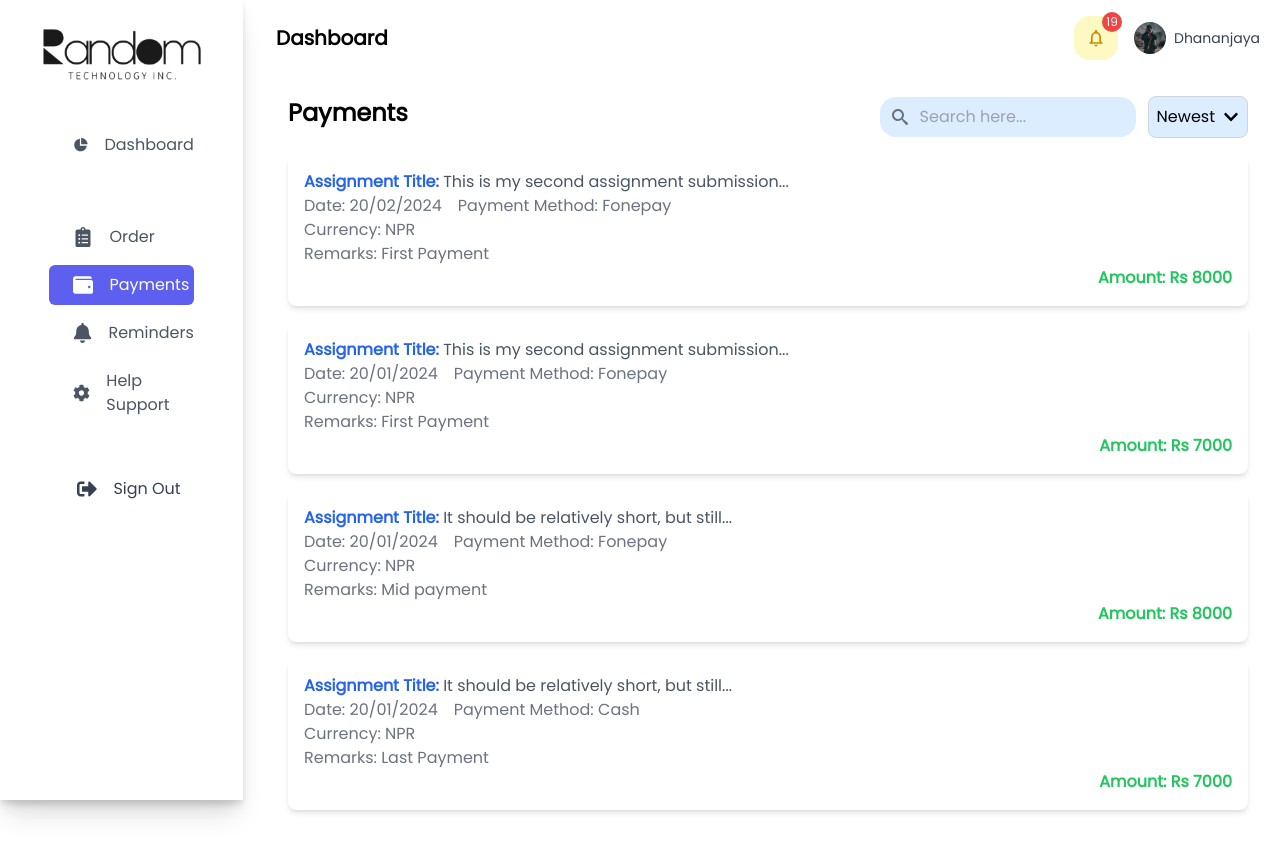
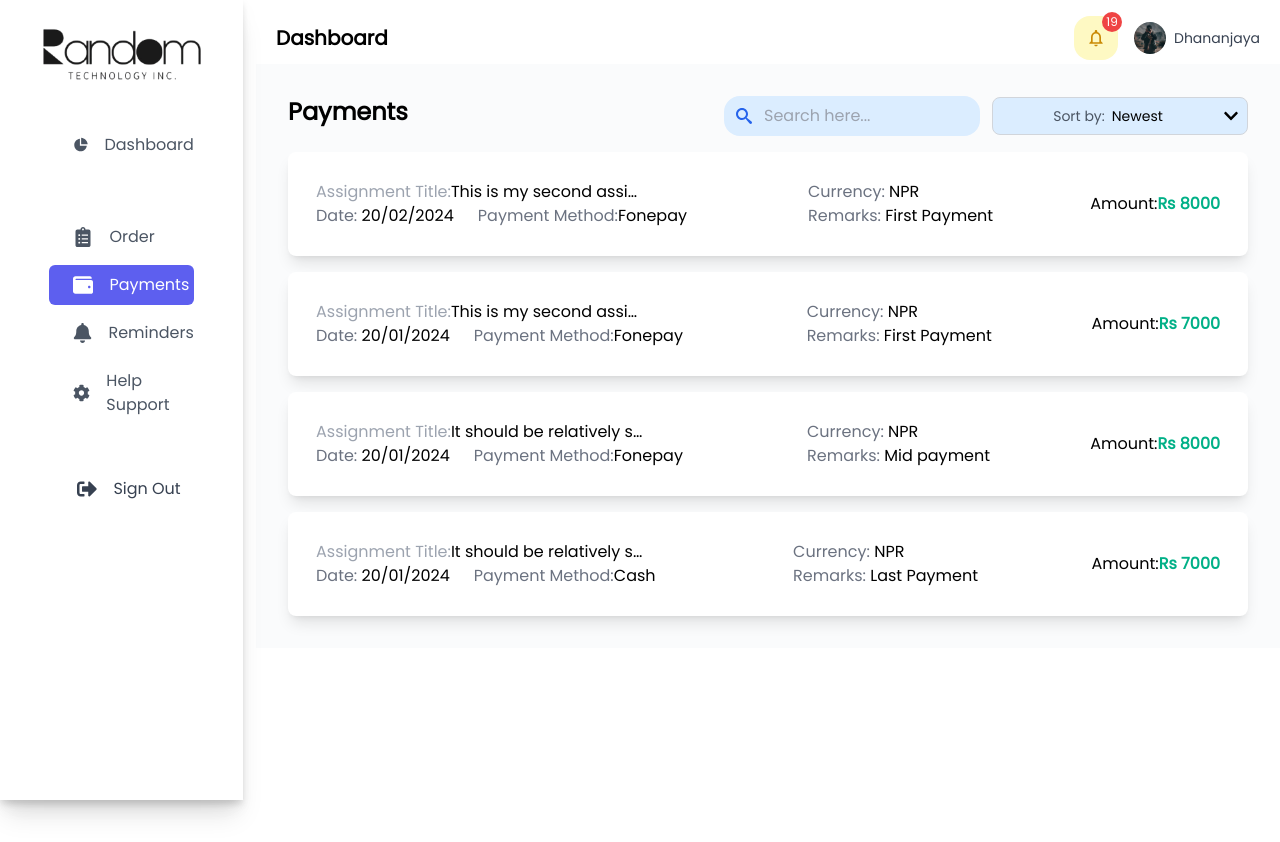
Before and after one commit to MilanPokharel1/AssignmentNepal, a React (Vite) app: page /client/payments in a window 1280 px wide. After the commit the page ends 800 px from the top, so only its background shows below. Built offline with nearby package versions, Linux system fonts and the light colour scheme.

Commit message:
updated ui fix

```diff
--- a/src/App.jsx
+++ b/src/App.jsx
@@ -5,6 +5,7 @@ import { BrowserRouter as Router, Route, Routes } from "react-router-dom";
 import Client from "./screens/client/Client";
 import ClientOrder from "./screens/client/Order/ClientOrder";
 import ClientPayments from "./screens/client/Payments/ClientPayments";
+import ClientReminders from "./screens/client/Reminders/ClientReminders";
 
 function App() {
   return (
@@ -15,6 +16,7 @@ function App() {
           <Route index element={<ClientDashboard />} />
           <Route path="orders" element={<ClientOrder />} />
           <Route path="payments" element={<ClientPayments />} />
+          <Route path="reminders" element={<ClientReminders />} />
         </Route>
         <Route path="/admin-dashboard" element={<AdminDashboard />} />
       </Routes>
--- a/src/screens/client/ClientComponents/SideNavbar.jsx
+++ b/src/screens/client/ClientComponents/SideNavbar.jsx
@@ -1,8 +1,7 @@
 import React, { useState } from "react";
 
 import { NavLink } from "react-router-dom";
-import { useNavigate } from 'react-router-dom';
-
+import { useNavigate } from "react-router-dom";
 
 import {
   FaClipboardList,
@@ -17,20 +16,17 @@ import { RiPieChart2Fill } from "react-icons/ri";
 const SideNavbar = () => {
   const navigate = useNavigate();
 
-
   const linkStyles =
     "flex items-center space-x-4 pl-6 text-gray-600 transition-all duration-300 ease-in-out py-2"; // Base link styles
   const activeLinkStyles = "bg-[#5d5fef] text-white rounded-md py-2"; // Styles for active link without enlargement
   const dashboardActiveStyles =
     "bg-[#5d5fef] text-white font-medium rounded-md py-2 text-xl transform scale-105"; // Enlarged style for Dashboard only
 
-
-
   const handleLogout = () => {
     // Clear the token from local storage
-    localStorage.removeItem('token');
+    localStorage.removeItem("token");
     // Navigate back to the login page
-    navigate('/');
+    navigate("/");
   };
   return (
     <div className="h-full w-full bg-white flex flex-col p-6 shadow-xl drop-shadow-lg">
@@ -78,7 +74,7 @@ const SideNavbar = () => {
           </div>
           <div>
             <NavLink
-              to="/reminders"
+              to="/client/reminders"
               className={({ isActive }) =>
                 `${linkStyles} ${isActive ? activeLinkStyles : ""}`
               }
--- a/src/screens/client/Payments/ClientPayments.jsx
+++ b/src/screens/client/Payments/ClientPayments.jsx
@@ -10,7 +10,8 @@ const ClientPayments = () => {
 
   const paymentData = [
     {
-      title: "This is my second assignment submission...",
+      title:
+        "This is my second assignment submission eqwnjkdewnudnqewdnoiqenoandlaskndkaslndkasndklasndlkkasdasnlxnasxlasxnsa",
       date: "20/02/2024",
       method: "Fonepay",
       currency: "NPR",
@@ -18,7 +19,8 @@ const ClientPayments = () => {
       amount: 8000,
     },
     {
-      title: "This is my second assignment submission...",
+      title:
+        "This is my second assignment submission sndiasncasnclkasncoisdacwslkdcnoisdancosdancosc",
       date: "20/01/2024",
       method: "Fonepay",
       currency: "NPR",
@@ -26,7 +28,8 @@ const ClientPayments = () => {
       amount: 7000,
     },
     {
-      title: "It should be relatively short, but still...",
+      title:
+        "It should be relatively short, but still anxcoilasncxoilasndcxoliasnxnlzkm",
       date: "20/01/2024",
       method: "Fonepay",
       currency: "NPR",
@@ -34,7 +37,8 @@ const ClientPayments = () => {
       amount: 8000,
     },
     {
-      title: "It should be relatively short, but still...",
+      title:
+        "It should be relatively short, but still nsnjakdcnjskdncksdncksdncsdncsd",
       date: "20/01/2024",
       method: "Cash",
       currency: "NPR",
@@ -116,7 +120,7 @@ const ClientPayments = () => {
   );
 
   return (
-    <div className="p-8">
+    <div className="p-8 bg-[#fafbfc]">
       <div className="flex justify-between items-center">
         <h1 className="text-2xl font-bold mb-6">Payments</h1>
         <div className="flex justify-between items-center mb-4 gap-3">
@@ -124,22 +128,25 @@ const ClientPayments = () => {
             <input
               type="text"
               placeholder="Search here..."
-              className="p-2 pl-10 border-none rounded-2xl px-4 bg-[#dbedff] w-64"
+              className="p-2 px-4 pl-10 border-none rounded-2xl bg-[#dbedff] w-64 focus:border-none  outline-none focus:ring-2 focus:ring-blue-300 focus:bg-[#dbedff]"
               value={searchTerm}
               onChange={(e) => setSearchTerm(e.target.value)}
             />
-            <ImSearch className="absolute left-3 top-1/2 transform -translate-y-1/2 text-gray-500" />
+            <ImSearch className="absolute left-3 top-1/2 transform -translate-y-1/2 text-blue-600" />
           </div>
-          <div className="relative">
+          <div className="relative text-sm">
             <button
-              className="p-2 border border-gray-300 rounded-lg bg-[#dbedff] flex items-center gap-2"
+              className="p-2 border border-gray-300 rounded-lg bg-[#dbedff] flex items-center gap-2 w-64"
               onClick={() => setShowOptions(!showOptions)}
             >
-              {sortOrder}
+              <div className="flex-1 font-medium">
+                <span className="text-sm text-gray-600">Sort by:&ensp;</span>
+                {sortOrder}
+              </div>
               <FaChevronDown className="h-4 w-4" />
             </button>
             {showOptions && (
-              <div className="absolute right-0 mt-1 bg-white border border-gray-300 rounded-lg shadow-lg z-10">
+              <div className="absolute right-0 mt-1 bg-white border border-gray-300 rounded-lg shadow-lg z-10 text-base">
                 {sortOptions.map((option) => (
                   <div
                     key={option}
--- a/src/screens/client/Payments/Components/PaymentCard.jsx
+++ b/src/screens/client/Payments/Components/PaymentCard.jsx
@@ -1,27 +1,35 @@
-import React from 'react';
+import React from "react";
 
 const PaymentCard = ({ title, date, method, currency, remarks, amount }) => {
   return (
-        <div className="bg-white shadow-md p-4 rounded-lg mb-4">
-            <div className="text-gray-600">
-                <span className="font-semibold text-blue-600">Assignment Title: </span>
-                <span>{title}</span>
+    <div className="bg-white shadow-lg py-7 rounded-lg mb-4 flex justify-between px-7">
+      <div className="flex flex-col">
+        <div className="flex items-center text-md ">
+          <span className="text-gray-400">Assignment Title: </span>
+          <span className="w-48 inline-block overflow-hidden whitespace-nowrap text-ellipsis">
+            {title}
+          </span>
         </div>
-            <div className="text-gray-500">
-                <span className="font-medium">Date: </span>
+        <div>
+          <span className="font-medium text-gray-500">Date: </span>
           <span>{date}</span>
-                <span className="mx-4">Payment Method: {method}</span>
+          <span className="mx-6 text-gray-500">
+            Payment Method:<span className="text-black">{method}</span>{" "}
+          </span>
         </div>
-            <div className="text-gray-500">
-                <span className="font-medium">Currency: </span>
+      </div>
+      <div className="flex flex-col">
+        <div>
+          <span className="font-medium text-gray-500">Currency: </span>
           <span>{currency}</span>
-            </div>
-            <div className="text-gray-500">
-                <span className="font-medium">Remarks: </span>
+          <div>
+            <span className="font-medium text-gray-500">Remarks: </span>
             <span>{remarks}</span>
           </div>
-            <div className="text-green-500 font-semibold text-right">
-                Amount: {amount}
+        </div>
+      </div>
+      <div className="text-right flex justify-center items-center">
+        Amount: <span className="text-[#00b087] font-semibold ">{amount}</span>
       </div>
     </div>
   );
--- /dev/null
+++ b/src/screens/client/Reminders/ClientReminders.jsx
@@ -0,0 +1,7 @@
+import React from "react";
+
+const ClientReminders = () => {
+  return <div className="bg-[#fafbfc]">ClientReminders</div>;
+};
+
+export default ClientReminders;
```
Lines whose indentation alone changed are shown as unchanged.
